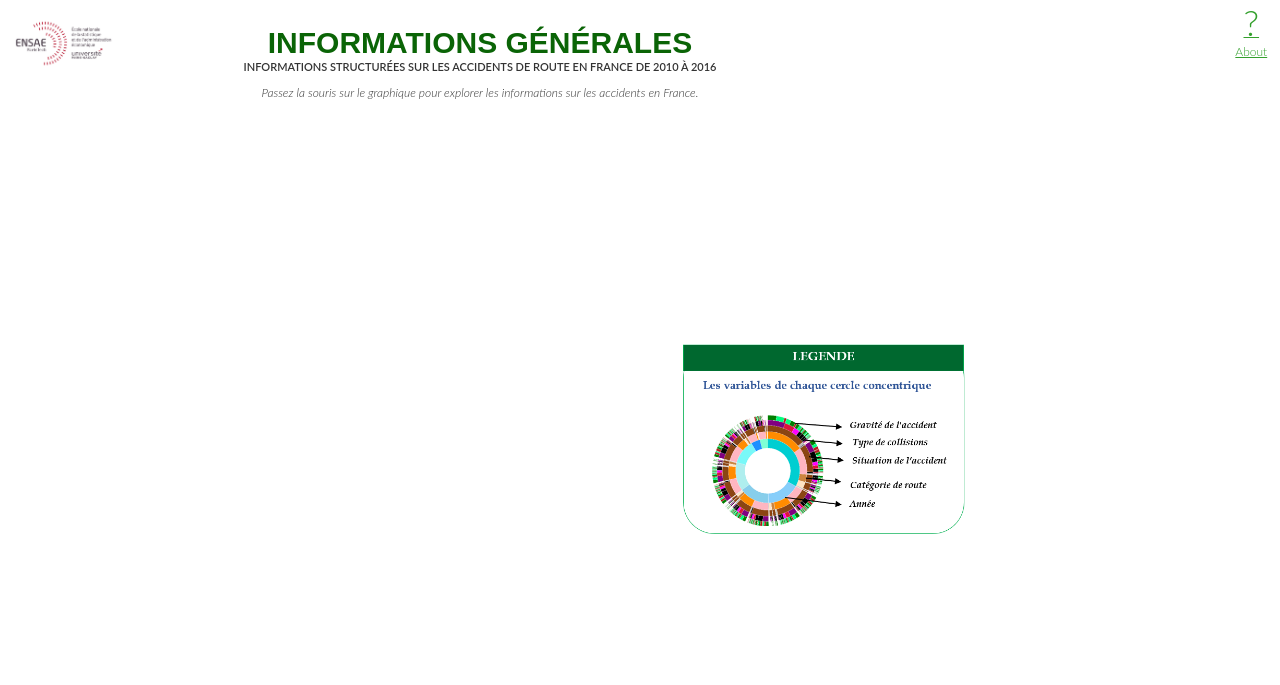
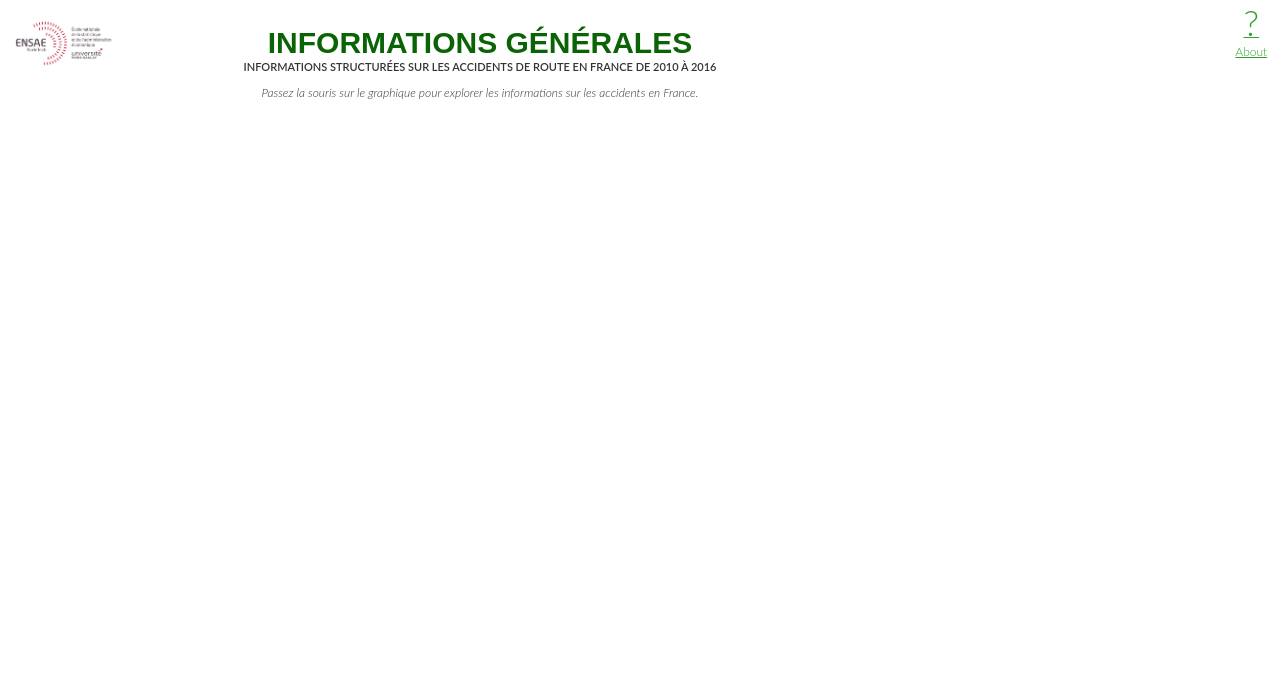
Before and after one commit to Brunoson/Brunoson.github.io, a plain HTML site: page index.html in a window 1280 px wide. Drawn offline with nearby package versions, Linux system fonts and the light colour scheme; no server answers.

Commit message:
Update index.html

```diff
--- a/index.html
+++ b/index.html
@@ -32,7 +32,7 @@
           <span id="percentage"></span> <br/>
           des accidents
         </div>
-        <div id="post"><img src="legende_VF.PNG" height="120%" width="120%"/></div>
+        <!--<div id="post"><img src="legende_VF.PNG" height="120%" width="120%"/></div> -->
       </div>
     </div>
     <script type="text/javascript" src="sequences.js"></script>
```
